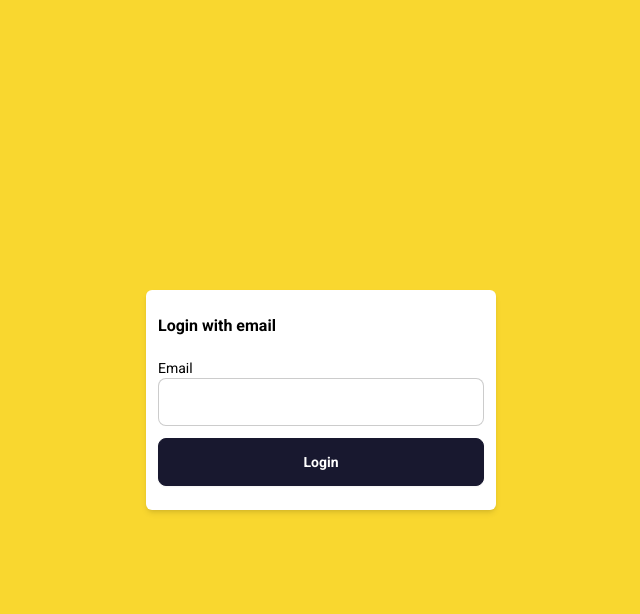
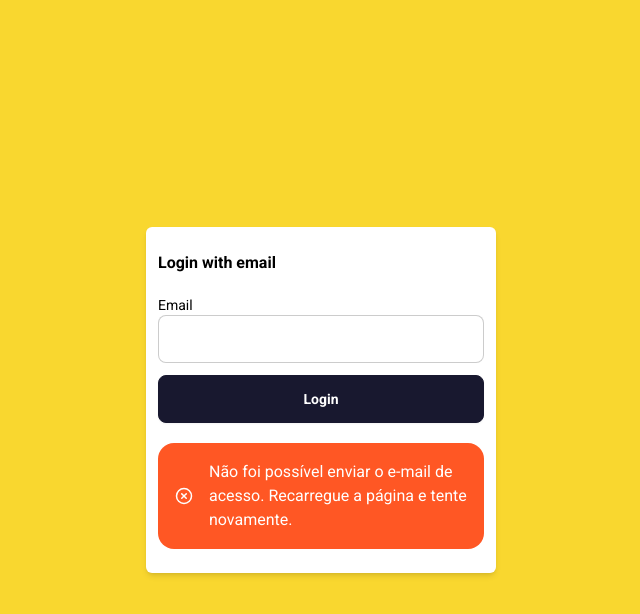
Before and after one commit to devmarcosanjos/bluestash, a Next.js app: page /auth in a window 1280 px wide. Both pictures are taken after typing "name@example.com" into the empty fields and a click on the button "Login". Shown: the top 614 px of the page, without its empty margins (319-959 px from the left). Built offline with nearby package versions, Linux system fonts and the light colour scheme; no server answers.

Commit message:
feat: add login messages

```diff
--- a/package.json
+++ b/package.json
@@ -14,6 +14,7 @@
     "@supabase/ssr": "^0.5.1",
     "@supabase/supabase-js": "^2.45.4",
     "clsx": "^2.1.1",
+    "lucide-react": "^0.453.0",
     "next": "^15.0.0-rc.1",
     "react": "19.0.0-rc-b8ae38f8-20241018",
     "react-dom": "19.0.0-rc-b8ae38f8-20241018",
--- a/src/app/auth/_components/login-form/login-form.tsx
+++ b/src/app/auth/_components/login-form/login-form.tsx
@@ -1,24 +1,46 @@
 'use client'
 
-import {useFormState} from 'react-dom'
+import {Check, CircleX} from 'lucide-react'
+import {useActionState} from 'react'
 
-import {login} from '@/app/auth/actions'
+import {handleLoginForm} from '@/app/auth/actions'
+
+type StateProps = {
+  status: boolean | null
+}
 
 export const LoginForm = () => {
-  const [state, submitForm, isPending] = useFormState(login, null)
-
-  console.log({state})
-  console.log({isPending})
+  const [state, submitForm, isPending] = useActionState<StateProps, FormData>(handleLoginForm, {
+    status: null,
+  })
 
   return (
-    <form className='mt-5 flex flex-col gap-3' action={submitForm}>
+    <div className='mt-5 w-full'>
+      <form className=' flex flex-col gap-3' action={submitForm}>
         <div className='form-control '>
           <span className='label-text'>Email</span>
-        <input type='email' name='email' className='input input-bordered' />
+          <input type='email' name='email' className='input input-bordered' required />
         </div>
         <button type='submit' className='btn btn-accent btn-md'>
-        Login
+          {isPending ? <span className='loading loading-spinner' /> : 'Login'}
         </button>
       </form>
+
+      {state.status === true && (
+        <div role='alert' className='alert alert-success mt-5 text-white'>
+          <Check size={18} />
+          <span>Verifique sua caixa de entrada e clique no link para acessar sua conta.</span>
+        </div>
+      )}
+
+      {state.status === false && (
+        <div role='alert' className='alert alert-error mt-5 text-white'>
+          <CircleX size={18} />
+          <span>
+            Não foi possível enviar o e-mail de acesso. Recarregue a página e tente novamente.
+          </span>
+        </div>
+      )}
+    </div>
   )
 }
--- a/src/app/auth/actions.ts
+++ b/src/app/auth/actions.ts
@@ -1,7 +1,13 @@
 'use server'
 
-export const login = async (formData: any) => {
-  return formData
+import {siginInWithMagicLink} from '@/server/functions/auth/auth.function'
 
-  // await siginInWithMagicLink(formData)
+export const handleLoginForm = async (state: any, formData: FormData) => {
+  try {
+    await siginInWithMagicLink(formData.get('email') as string)
+
+    return {status: true}
+  } catch (error) {
+    return {status: false}
+  }
 }
--- a/src/server/functions/auth/auth.function.ts
+++ b/src/server/functions/auth/auth.function.ts
@@ -1,21 +1,15 @@
 import {APP_URL} from '@/config/env-client'
 import {supabaseCreateClient} from '@/libs/supabase/supabase-server'
 
-export const siginInWithMagicLink = async (formData: FormData) => {
+export const siginInWithMagicLink = async (email: string) => {
   const supabase = supabaseCreateClient()
 
-  const {error, data} = await supabase.auth.signInWithOtp({
-    email: formData.get('email') as string,
+  const {error} = await supabase.auth.signInWithOtp({
+    email: email,
     options: {
       emailRedirectTo: `${APP_URL}/auth/callback`,
     },
   })
 
-  console.log('form-data', formData)
-  console.log('data', data)
-
-  if (error) {
-    console.error('erro login', error)
-    return
-  }
+  if (error) throw 'Error to send magic link email'
 }
```
Also changed, not shown: 1 other file (tests, documents, lock files or other folders). Lines whose indentation alone changed are shown as unchanged.
